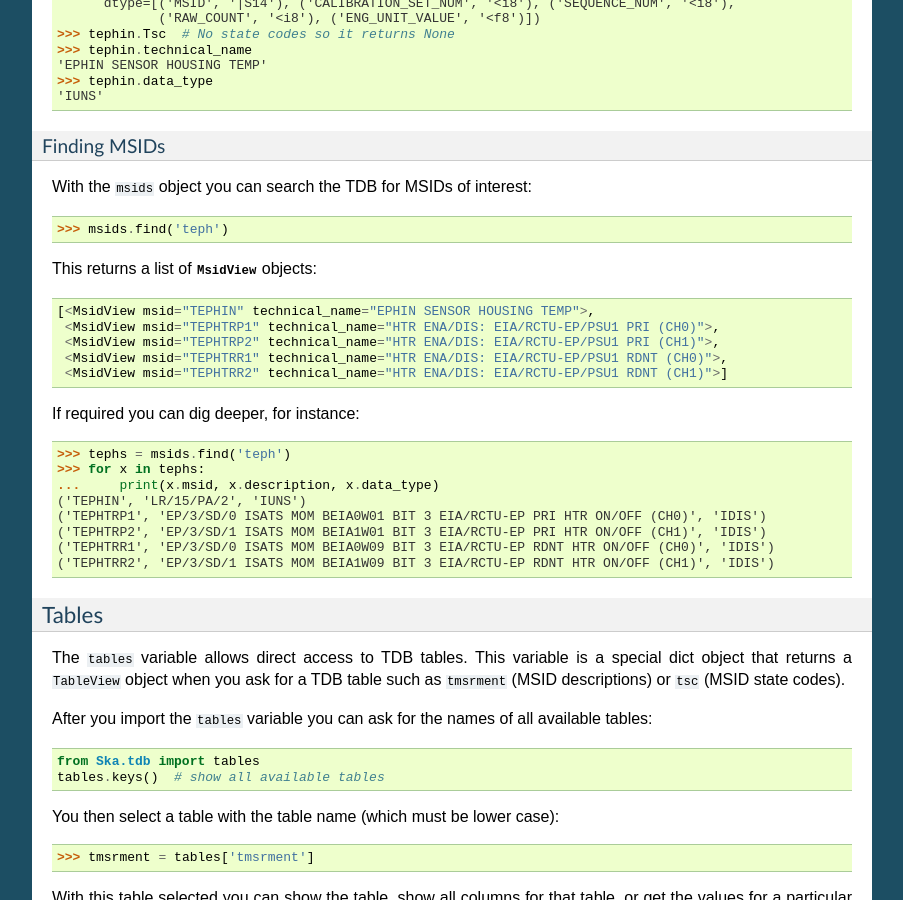
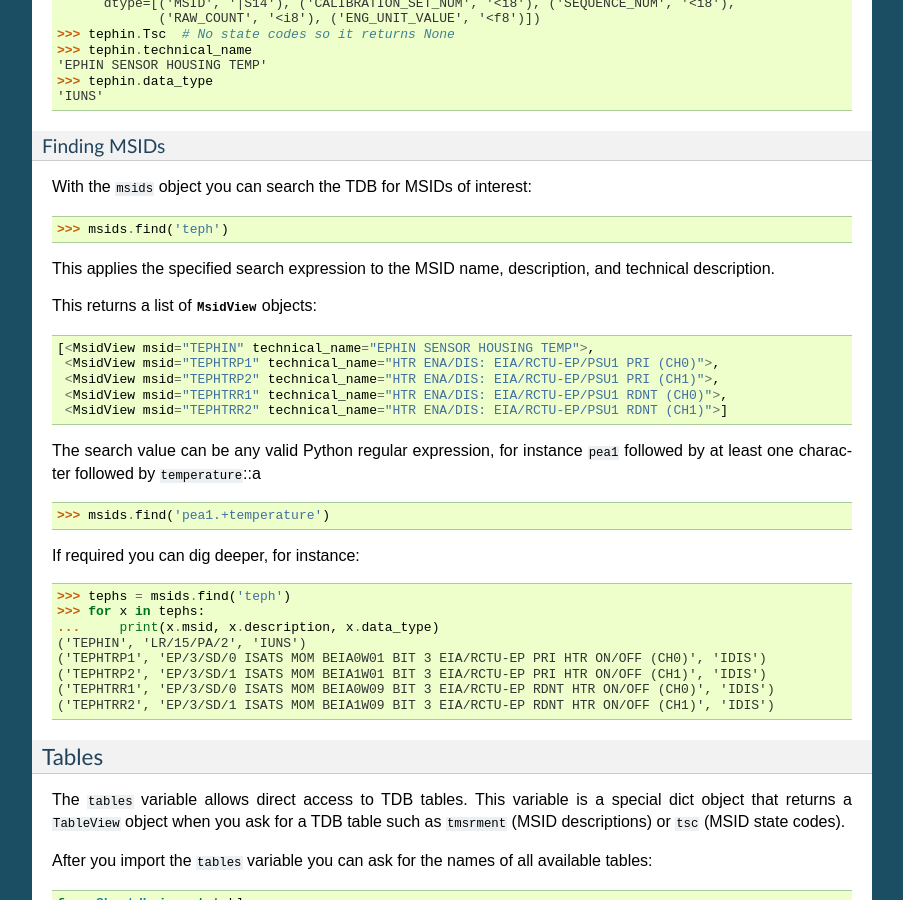
Before and after one commit to sot/ska_tdb, a Sphinx documentation site: the page built from doc/index.rst, in a window 1280 px wide and 900 px high, scrolled down 1379 px. Shown: the whole window, without its empty margins (198-1101 px from the left). Built offline with Sphinx 7.4.7, drawn with Linux system fonts in a browser that asks for light colours.

Commit message:
More doc improvements

```diff
--- a/doc/index.rst
+++ b/doc/index.rst
@@ -92,6 +92,9 @@ With the ``msids`` object you can search the TDB for MSIDs of interest::
 
   >>> msids.find('teph')
 
+This applies the specified search expression to the MSID name, description, and
+technical description.
+
 This returns a list of :class:`~Ska.tdb.tdb.MsidView` objects::
 
   [<MsidView msid="TEPHIN" technical_name="EPHIN SENSOR HOUSING TEMP">,
@@ -99,6 +102,11 @@ This returns a list of :class:`~Ska.tdb.tdb.MsidView` objects::
    <MsidView msid="TEPHTRP2" technical_name="HTR ENA/DIS: EIA/RCTU-EP/PSU1 PRI (CH1)">,
    <MsidView msid="TEPHTRR1" technical_name="HTR ENA/DIS: EIA/RCTU-EP/PSU1 RDNT (CH0)">,
    <MsidView msid="TEPHTRR2" technical_name="HTR ENA/DIS: EIA/RCTU-EP/PSU1 RDNT (CH1)">]
+
+The search value can be any valid Python regular expression, for instance ``pea1`` followed
+by at least one character followed by ``temperature``::a
+
+  >>> msids.find('pea1.+temperature')
 
 If required you can dig deeper, for instance::
 
```
